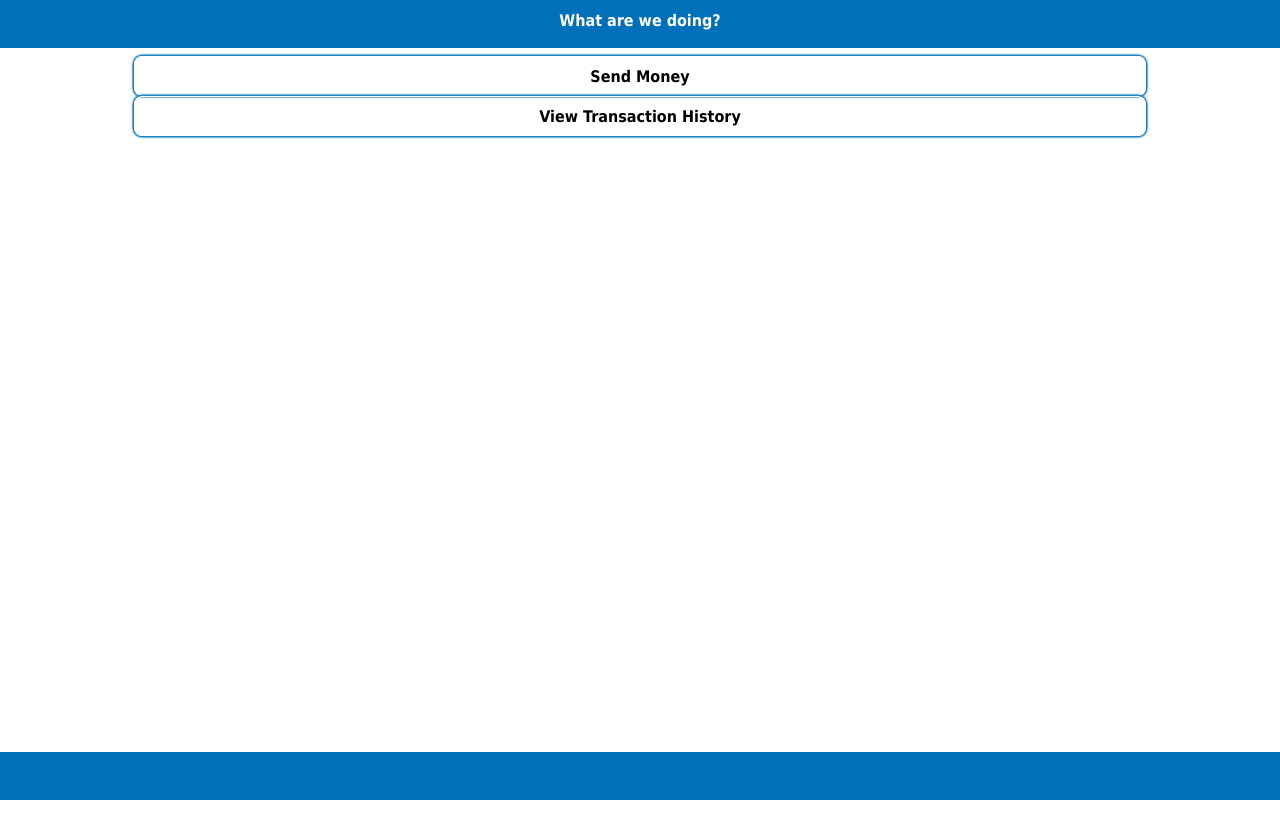
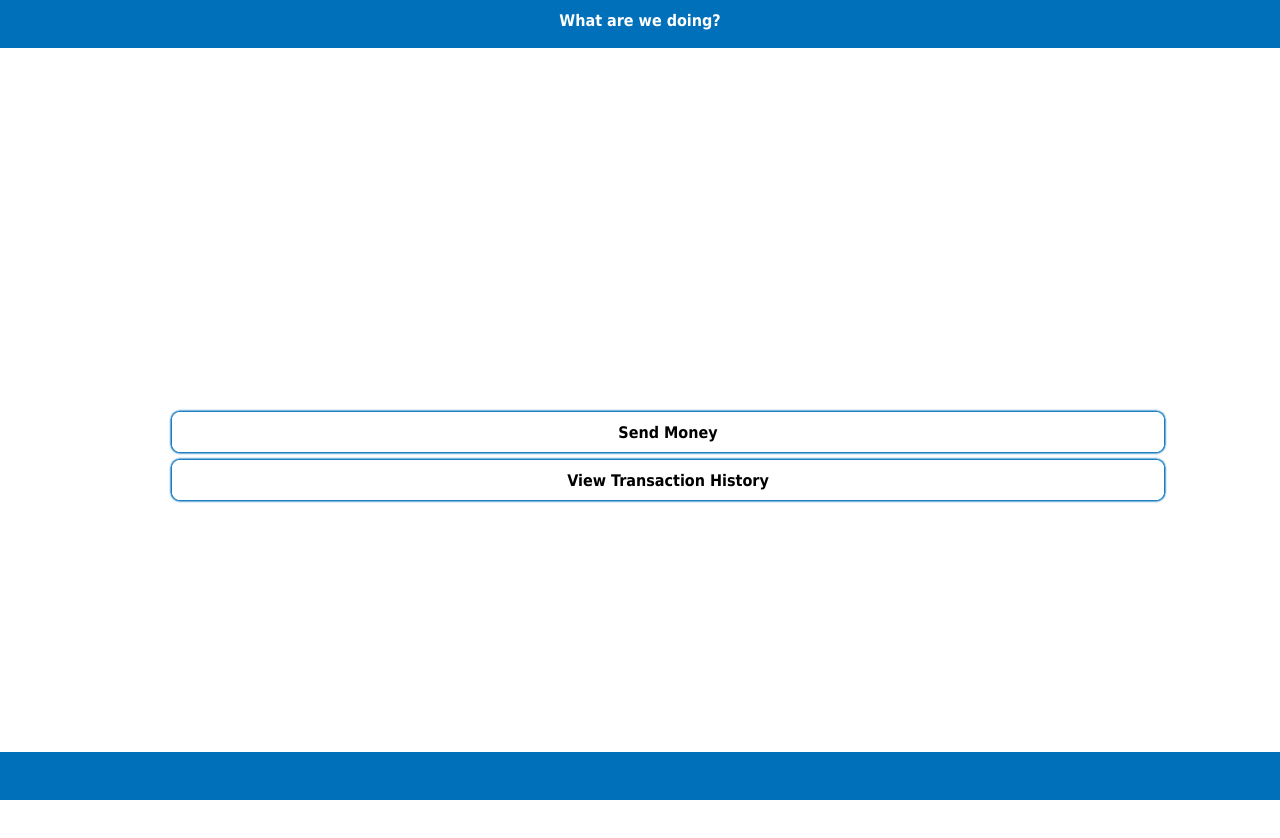
Before and after one commit to brianpchsu/payment_exercise, a website: page client/index.html in a window 1280 px wide. Before the commit the page ends 800 px from the top, so only its background shows below. Drawn offline with Linux system fonts and the light colour scheme.

Commit message:
Center Y in main page

```diff
--- a/client/index.html
+++ b/client/index.html
@@ -10,9 +10,11 @@
       <h1>What are we doing?</h1>
     </header>
 
-    <main class="centerX">
-      <button id="sendMoney">Send Money</button>
-      <button id="transHistory">View Transaction History</button>
+    <main>
+      <dir class="centerX centerY">
+        <button id="sendMoney">Send Money</button>
+        <button id="transHistory">View Transaction History</button>
+      </dir>
     </main>
 
     <footer>
--- a/client/style/style.css
+++ b/client/style/style.css
@@ -39,6 +39,10 @@ footer button{
 }
 
 main {
+  display: table;
+  position: absolute;
+  height: 100%;
+  width: 100%;
   padding-top: 3em;
   padding-bottom: 3em;
 }
@@ -52,7 +56,7 @@ button{
   height: 2.5em;
   width: 80%;
   min-width: 7em;
-  margin: 0 auto;
+  margin: 0.25em;
   position: relative;
 
   text-align: center;
@@ -72,6 +76,11 @@ button{
   text-align:center;
   margin-left: auto;
   margin-right: auto;
+}
+
+.centerY {
+  display: table-cell;
+  vertical-align: middle;
 }
 
 #transactionTable {
```
